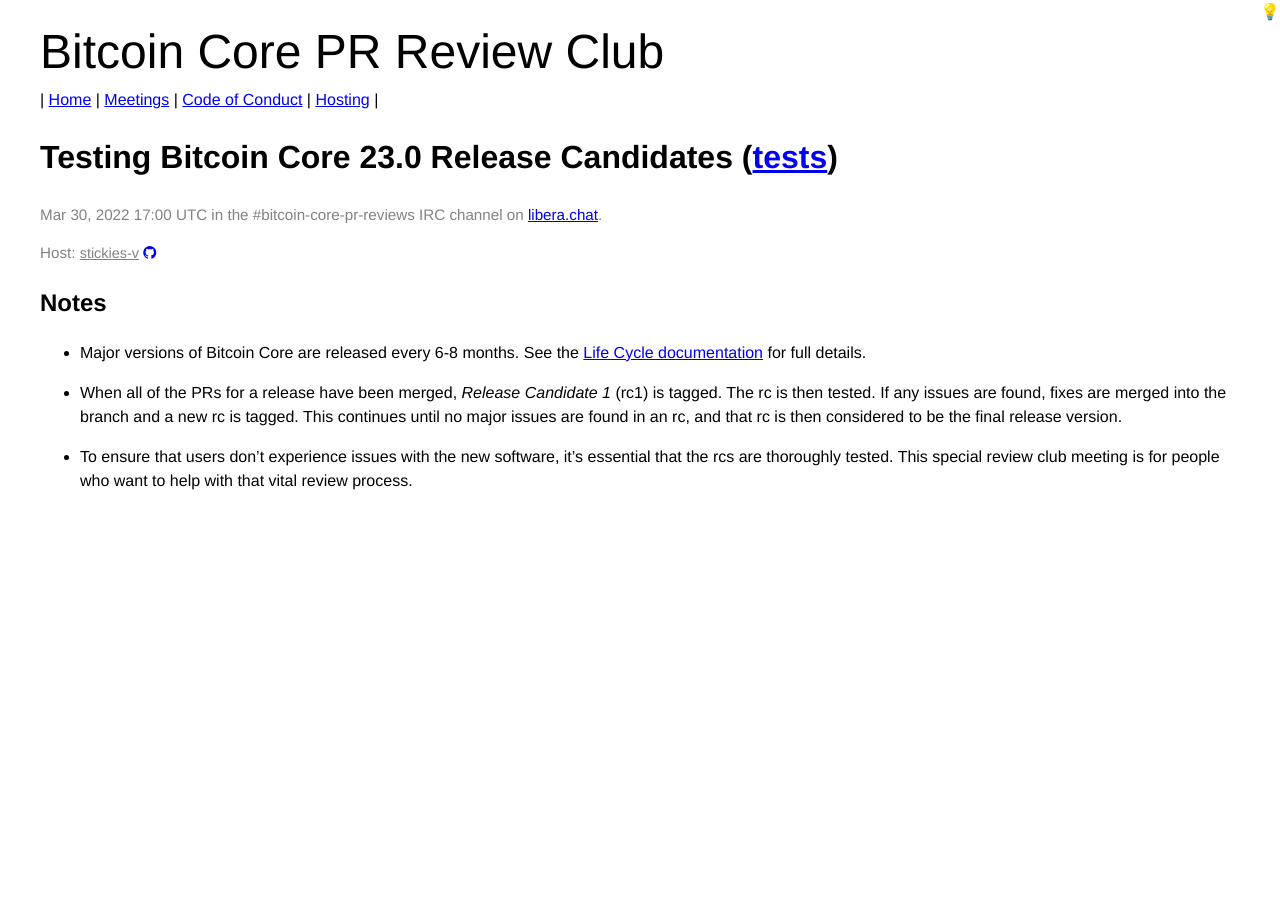
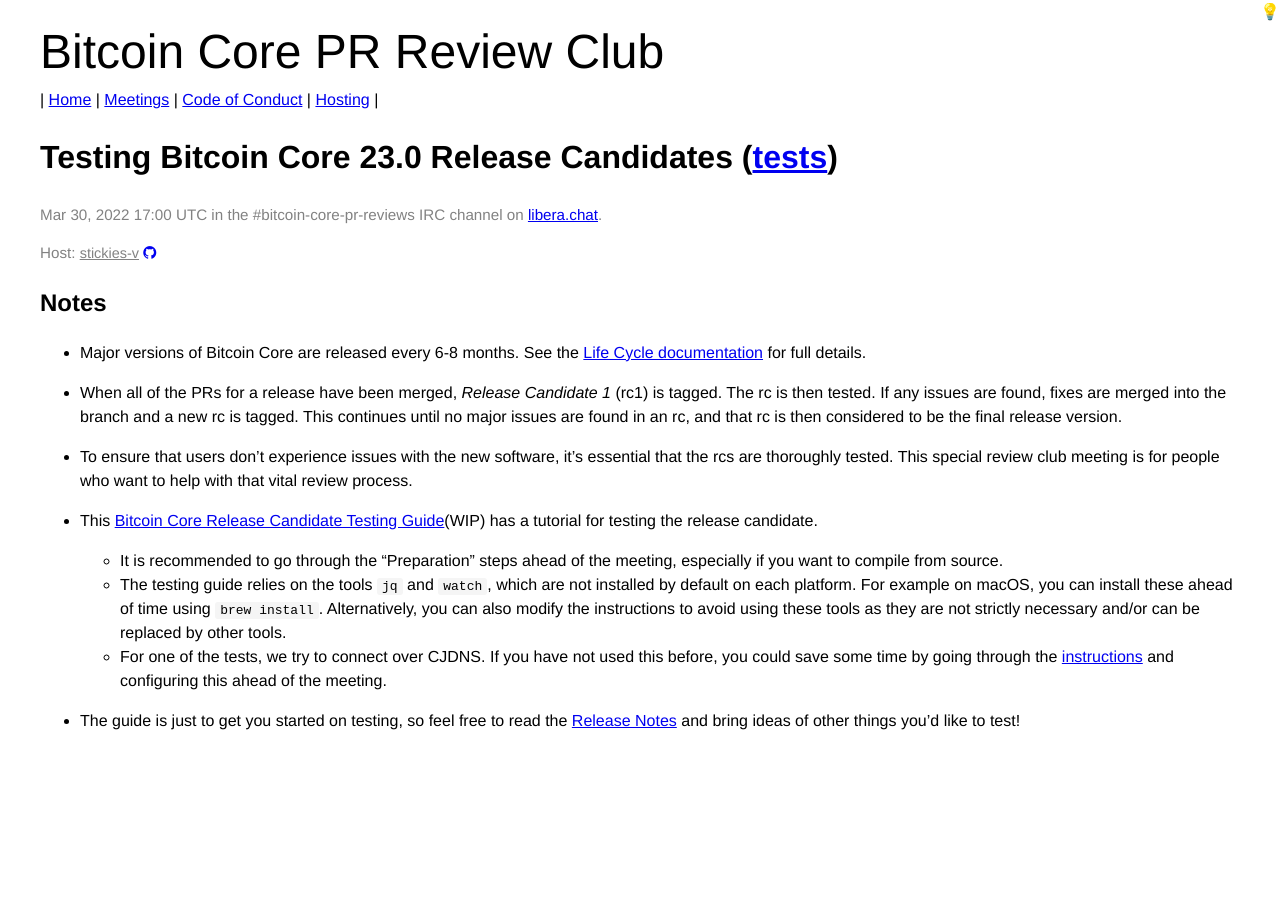
Before and after one commit to bitcoin-core-review-club/website, a Jekyll site: the page built from _posts/2022-03-30-v23-rc-testing.md, in a window 1280 px wide. Built offline with Jekyll 4.4.1, drawn with Linux system fonts in a browser that asks for light colours.

Commit message:
Update meeting notes for v23-rc-testing

```diff
--- a/_posts/2022-03-30-v23-rc-testing.md
+++ b/_posts/2022-03-30-v23-rc-testing.md
@@ -23,7 +23,17 @@
   essential that the rcs are thoroughly tested. This special review club
   meeting is for people who want to help with that vital review process.
 
-<!-- TODO: Add testing guide-->
+- This [Bitcoin Core Release Candidate Testing
+  Guide](https://github.com/stickies-v/bitcoin-devwiki/blob/master/23.0-Release-Candidate-Testing-Guide.md)(WIP) has a tutorial for testing the release candidate.
+
+    - It is recommended to go through the "Preparation" steps ahead of the meeting, especially if you want to compile from source.
+    - The testing guide relies on the tools `jq` and `watch`, which are not installed by default on each platform. For example on macOS, you can install these ahead of time using `brew install`. Alternatively, you can also modify the instructions to avoid using these tools as they are not strictly necessary and/or can be replaced by other tools.
+    - For one of the tests, we try to connect over CJDNS. If you have not used this before, you could save some time by going through the [instructions](https://github.com/bitcoin/bitcoin/blob/master/doc/cjdns.md) and configuring this ahead of the meeting.
+
+- The guide is just to get you started on testing, so feel free to read the
+  [Release
+  Notes](https://github.com/bitcoin-core/bitcoin-devwiki/wiki/23.0-Release-Notes-draft)
+  and bring ideas of other things you'd like to test!
 
 
 <!-- TODO: After meeting, uncomment and add meeting log between the irc tags
```
